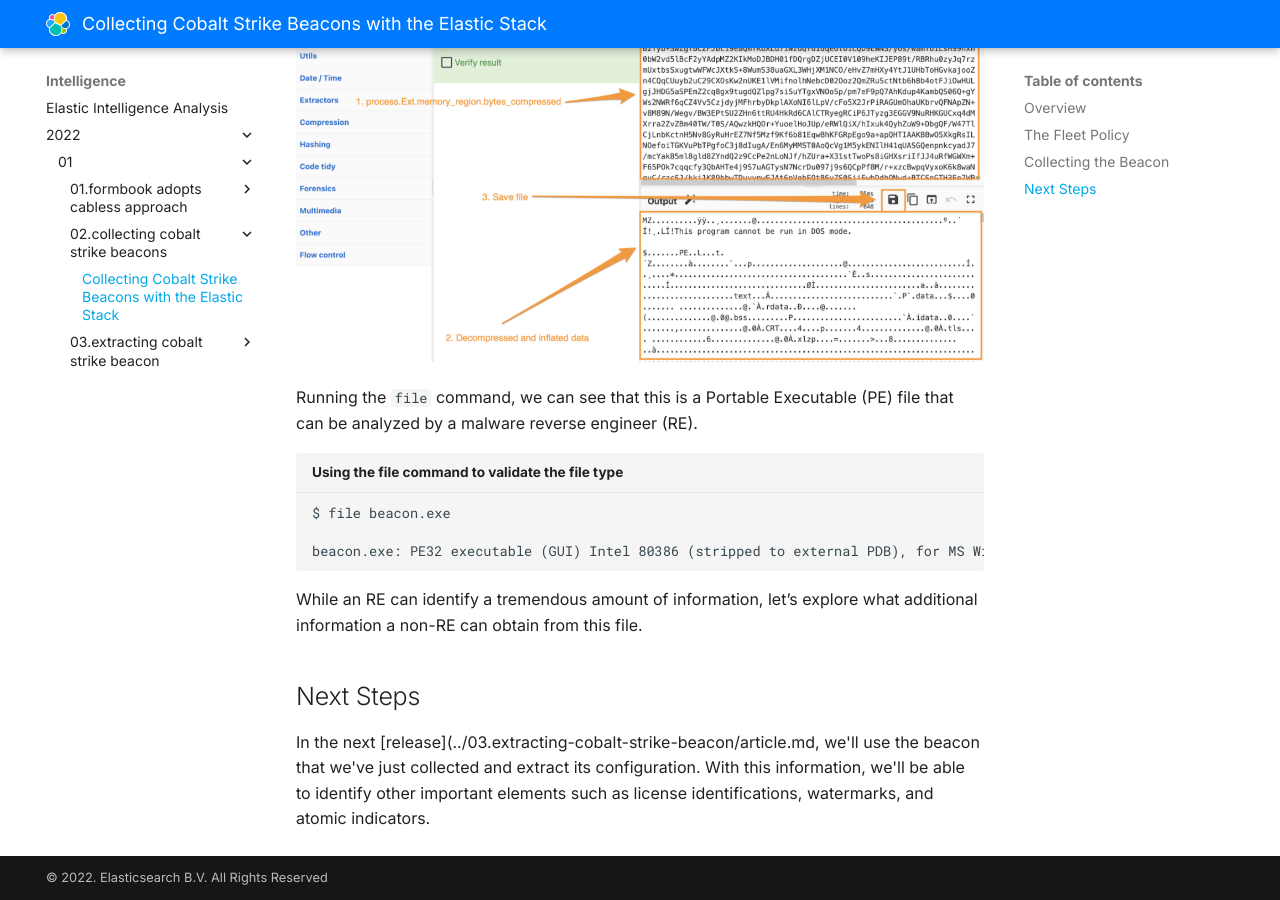
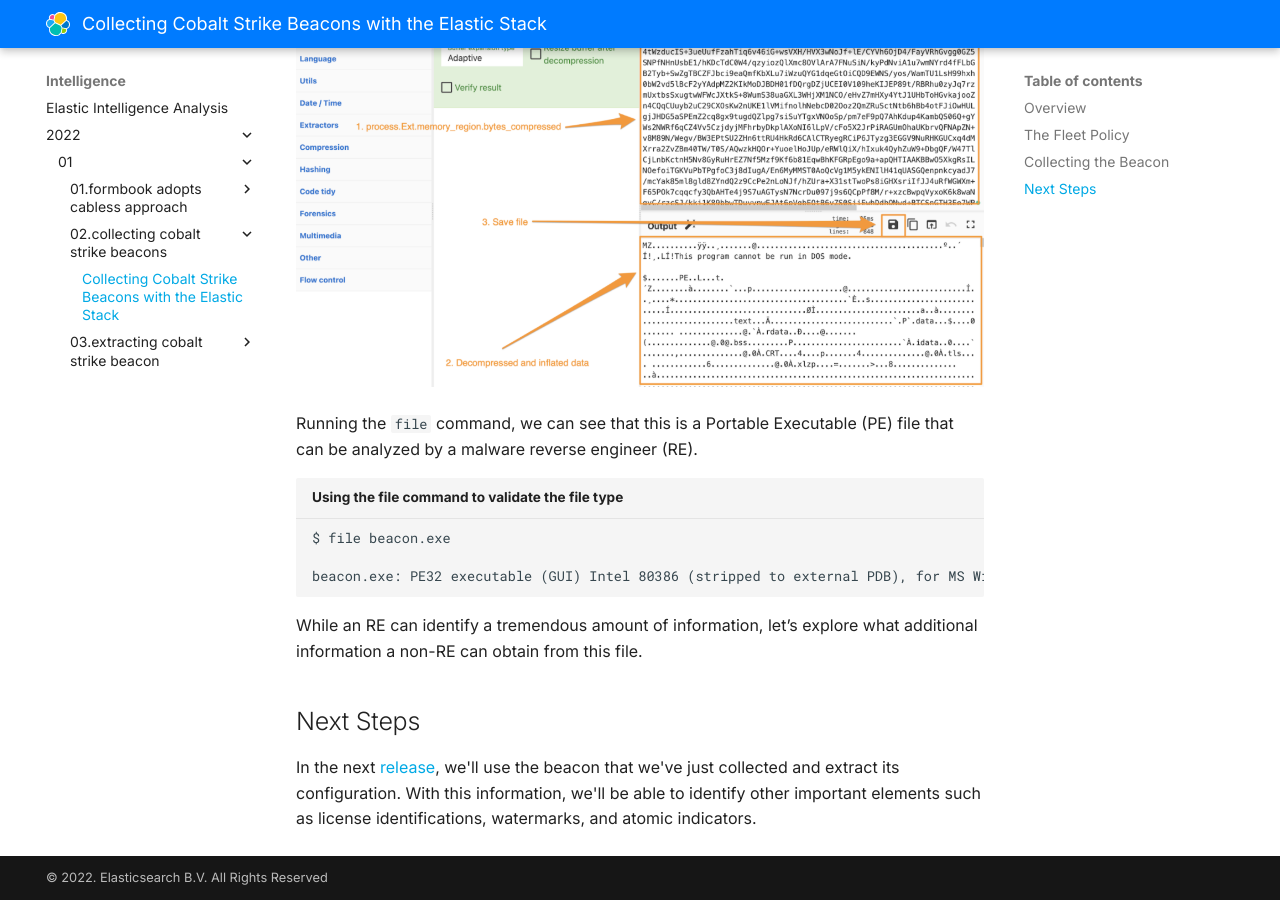
Before and after one commit to elastic/security-research, an MkDocs documentation site: the page built from content/intelligence/2022/01/02.collecting-cobalt-strike-beacons/article.md, in a window 1280 px wide and 900 px high, scrolled down 9545 px. Built offline with MkDocs 1.6.1 and Material for MkDocs 9.7.7, drawn with Linux system fonts in a browser that asks for light colours; comment, search, counter and statistics services are not loaded; some of the changed lines change nothing that is shown; some of the changed text lies outside the part shown.

Commit message:
Update article.md

```diff
--- a/content/intelligence/2022/01/02.collecting-cobalt-strike-beacons/article.md
+++ b/content/intelligence/2022/01/02.collecting-cobalt-strike-beacons/article.md
@@ -52,7 +52,7 @@
 
 ![Fleet policy integration overview with Endpoint Security](media/overview-with-endpoint-security.png "Fleet policy integration overview with Endpoint Security")
 
-Under “Protections”, leave the different protection types selected, but change the Protection level from “Prevent” to “Detect”. This will allow malware to continue to run to allow for more rich event collection. There are several types of Protections (Malware, Memory, etc.), select “Detect” for each type that has Windows as an available “Operating system”; you can uncheck Mac and Linux Operating Systems.
+Under “Protections”, leave the different protection types selected, but change the Protection level from “Prevent” to “Detect”. This will allow malware to continue to run to allow for more rich event collection. There are several types of Protections (Malware, Memory, etc.), select “Detect” for each type that has Windows as an available “Operating system”; you can uncheck Mac and Linux Operating Systems. **If you are enabling this feature for a production environment, leave the Protection levels as "Prevent"**
 
 ![Setting Endpoint Security integration to detect](media/setting-policy-to-detect.png "Setting Endpoint Security integration to detect")
 
@@ -113,4 +113,4 @@
 
 ## Next Steps
 
-In the next [release](../03.extracting-cobalt-strike-beacon/article.md, we'll use the beacon that we've just collected and extract its configuration. With this information, we'll be able to identify other important elements such as license identifications, watermarks, and atomic indicators.
+In the next [release](../03.extracting-cobalt-strike-beacon/article.md), we'll use the beacon that we've just collected and extract its configuration. With this information, we'll be able to identify other important elements such as license identifications, watermarks, and atomic indicators.
```
